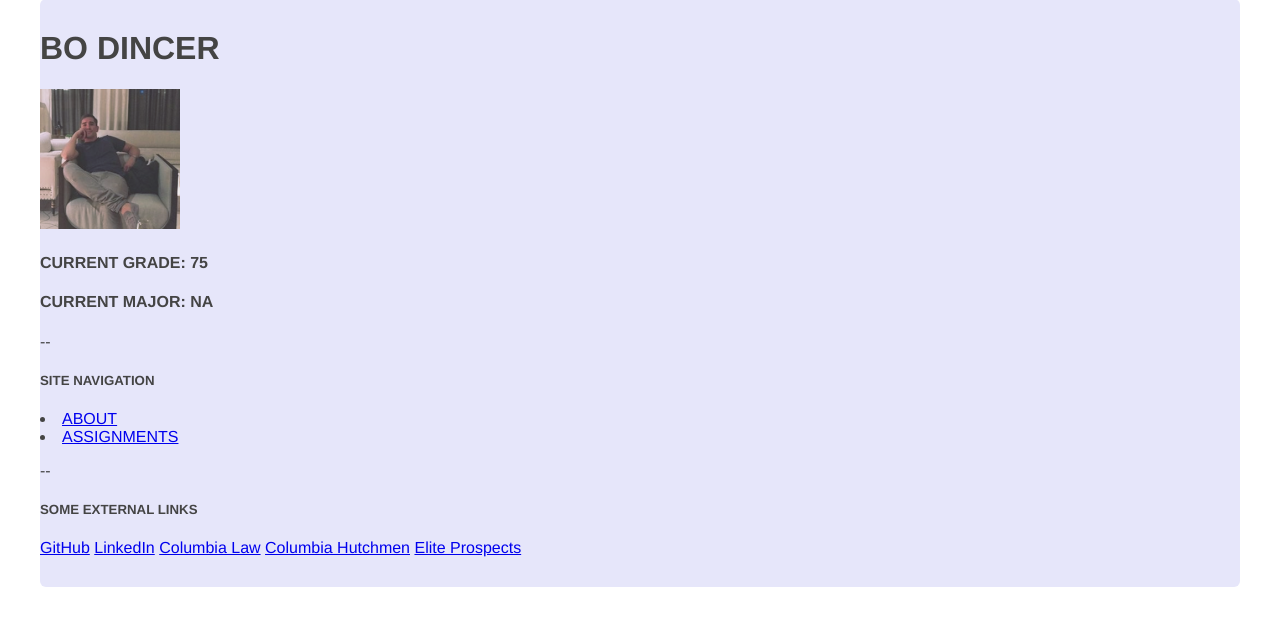
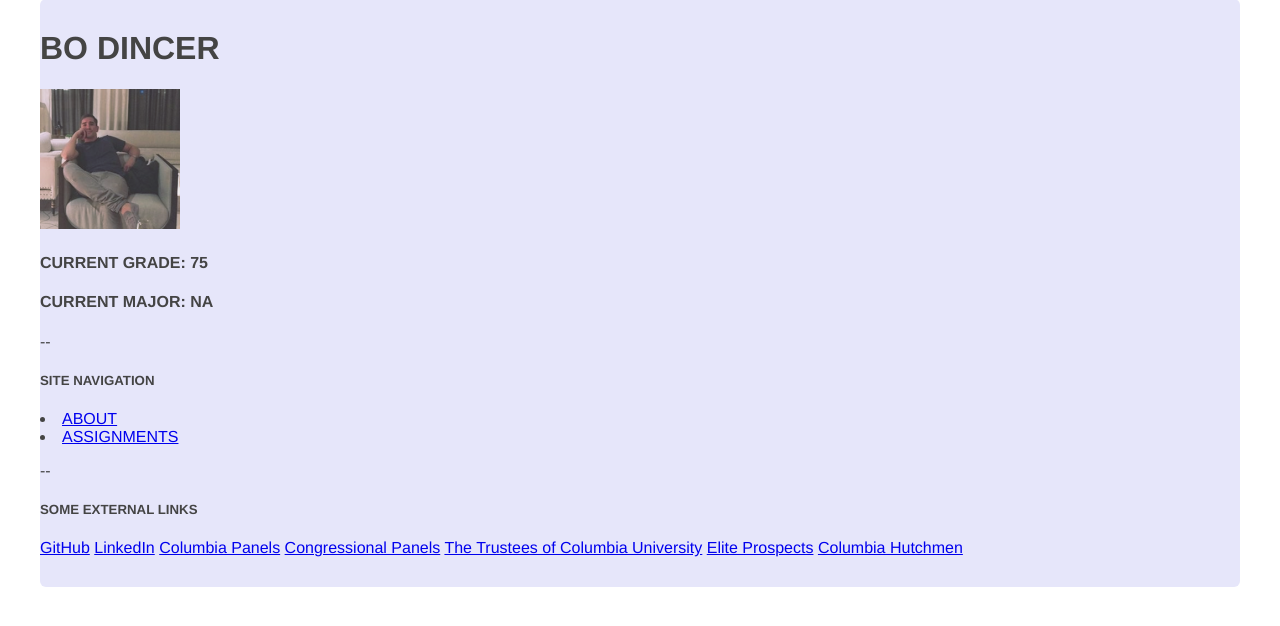
Before and after one commit to boVantage007/bd2561-final, a Flask app: page / in a window 1280 px wide. Shown: the part 66-692 px from the top of the page. Run offline with Flask 2, Linux system fonts and the light colour scheme.

Commit message:
UPDATED home.html in STATIC

```diff
--- a/templates/home.html
+++ b/templates/home.html
@@ -16,9 +16,12 @@
         <h5>SOME EXTERNAL LINKS</h5>
         <a href="https://github.com/boVantage007/bd2561-final">GitHub</a>
         <a href="https://www.linkedin.com/in/bodincer">LinkedIn</a>
-        <a href="https://youtu.be/3OX9UyXrEHg">Columbia Law</a>
+        <a href="https://youtu.be/3OX9UyXrEHg">Columbia Panels</a>
+        <a href="https://www.youtube.com/watch?v=bii0p9AnBEE&feature=youtu.be">Congressional Panels</a>
+        <a href="https://www.youtube.com/watch?v=_yhyLD8q-qU&feature=youtu.be">The Trustees of Columbia University</a>
+        <a href="https://www.eliteprospects.com/player/670307/bo-dincer">Elite Prospects</a>
         <a href="https://www.columbiahutchmen.com/">Columbia Hutchmen</a>
-        <a href="https://www.eliteprospects.com/player/670307/bo-dincer">Elite Prospects</a>
+
     </div>
     {% endblock %}
 </body>
```
